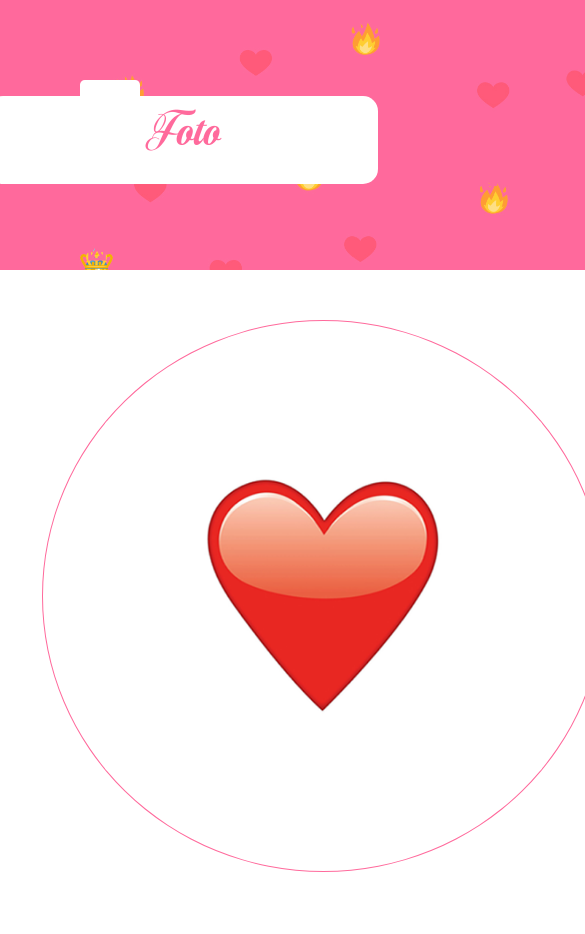
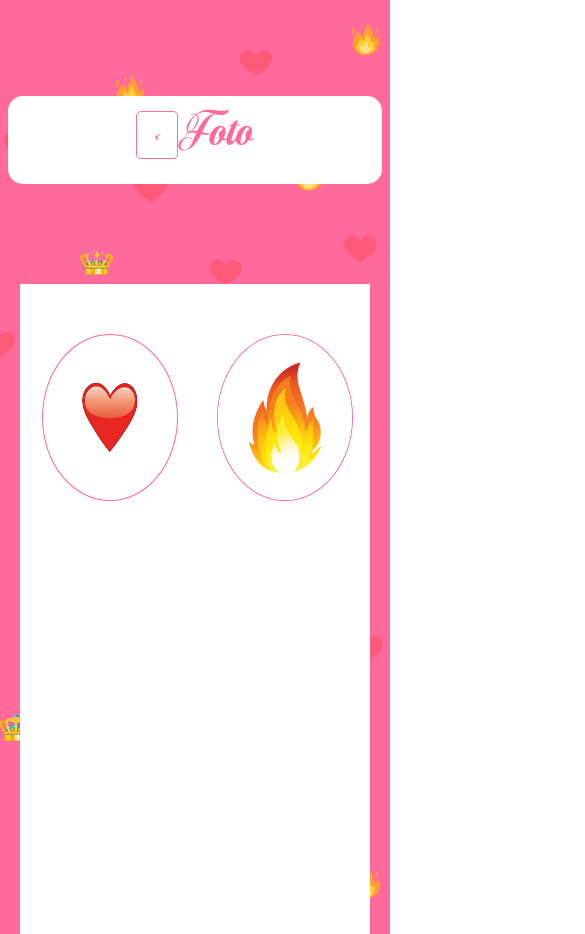
Before and after one commit to qyoubgamer/prinses-app, a plain HTML site: page foto.html in a window 390 px wide. Shown: the top 934 px of the page, 585 px wide, since content can reach past the window. Drawn offline with nearby package versions, Linux system fonts and the light colour scheme.

Commit message:
add website

```diff
--- a/foto.html
+++ b/foto.html
@@ -3,7 +3,10 @@
   <head>
     <meta charset="UTF-8" />
     <meta http-equiv="X-UA-Compatible" content="IE=edge" />
-    <meta name="viewport" content="width=device-width, initial-scale=1.0" />
+    <meta
+      name="viewport"
+      content="width=device-width,height=device-height,initial-scale=1.0"
+    />
     <link
       href="https://cdn.jsdelivr.net/npm/bootstrap@5.1.3/dist/css/bootstrap.min.css"
       rel="stylesheet"
@@ -17,26 +20,40 @@
   </head>
   <body>
     <div class="row justify-content-md-center">
-      <div id="aandacht" class="col col-md-2"><p>Foto</p></div>
-      <div class="d-flex justify-content-center">
+      <div id="aandacht" class="col col-md-2">
+        <p>
+          <a href="/index.html">
+            <button
+              id="button_back"
+              type="button"
+              class="btn btn-primary btn-lg"
+            >
+              <
+            </button></a
+          >Foto
+        </p>
+      </div>
+      <!-- <div class="d-flex justify-content-center">
         <div id="button_back" class="col">
           <a href="/index.html">
             <button type="button" class="btn btn-primary btn-lg"><</button></a
           >
         </div>
-      </div>
+      </div> -->
     </div>
 
     <div id="foto_container" class="container">
       <div id="foto_row" class="row row-cols-2">
-        <div id="foto_col" class="col" onclick="sendEmailHart()">
-          <a href="#"
-            ><img src="img/hart.png" alt="" onclick="sendEmailHart()"
-          /></a>
+        <div
+          id="foto_col"
+          class=".col-md-3 .ml-md-auto"
+          onclick="sendEmailHart()"
+        >
+          <a href="#"><img class="img-fluid" src="img/hart.png" alt="" /></a>
         </div>
-        <div id="foto_col" class="col">
+        <div id="foto_col" class=".col-md-3 .ml-md-auto">
           <a href="#" onclick="sendEmailVuur()"
-            ><img src="img/vuur.png" alt=""
+            ><img class="img-fluid" src="img/vuur.png" alt=""
           /></a>
         </div>
       </div>
--- a/style.css
+++ b/style.css
@@ -1,6 +1,51 @@
 @font-face {
   font-family: Starella;
   src: url(font/StarellaScriptPersonalUse-BZrB.ttf);
+}
+/* Smartphones (portrait and landscape) ----------- */
+@media only screen and (min-device-width: 320px) and (max-device-width: 480px) {
+  /* Styles */
+}
+
+/* Smartphones (landscape) ----------- */
+@media only screen and (min-width: 321px) {
+  /* Styles */
+}
+
+/* Smartphones (portrait) ----------- */
+@media only screen and (max-width: 320px) {
+  /* Styles */
+}
+
+/* iPads (portrait and landscape) ----------- */
+@media only screen and (min-device-width: 768px) and (max-device-width: 1024px) {
+  /* Styles */
+}
+
+/* iPads (landscape) ----------- */
+@media only screen and (min-device-width: 768px) and (max-device-width: 1024px) and (orientation: landscape) {
+  /* Styles */
+}
+
+/* iPads (portrait) ----------- */
+@media only screen and (min-device-width: 768px) and (max-device-width: 1024px) and (orientation: portrait) {
+  /* Styles */
+}
+
+/* Desktops and laptops ----------- */
+@media only screen and (min-width: 1224px) {
+  /* Styles */
+}
+
+/* Large screens ----------- */
+@media only screen and (min-width: 1824px) {
+  /* Styles */
+}
+
+/* iPhone 4 ----------- */
+@media only screen and (-webkit-min-device-pixel-ratio: 1.5),
+  only screen and (min-device-pixel-ratio: 1.5) {
+  /* Styles */
 }
 html {
   background: url(img/Prinsesje_achtergrond.jpg) no-repeat center center fixed;
@@ -14,6 +59,17 @@ html {
   padding: 0px;
   overflow-x: hidden;
 }
+html,
+body {
+  margin: 0;
+  border: 0;
+  width: 100%;
+}
+
+body {
+  padding: 0 20px;
+}
+
 body {
   background: url(img/Prinsesje_achtergrond.jpg) no-repeat center center fixed;
   -webkit-background-size: cover;
@@ -23,12 +79,12 @@ body {
 }
 
 .logo {
-  width: 300px;
-  height: 300px;
+  width: 200px;
+  height: 200px;
   position: absolute;
   left: 47%;
   top: 0;
-  margin-left: -150px;
+  margin-left: -200px;
 }
 
 #home_col img {
@@ -38,7 +94,7 @@ body {
 }
 
 #home_container {
-  margin-top: 500px;
+  margin-top: 400px;
   margin-bottom: 100px;
 }
 
@@ -50,7 +106,7 @@ body {
   color: #ff6a9c;
   margin-top: 2em;
   text-align: center;
-  position: absolute;
+  /* position: absolute; */
   border-radius: 15px;
   background-color: white;
   font-family: Starella;
@@ -59,7 +115,7 @@ body {
 
 #aandacht_container {
   background-color: white;
-  margin-top: 350px;
+  margin-top: 100px;
 }
 
 #aandacht_col {
@@ -89,7 +145,6 @@ body {
   border: #ff6a9c;
   font-family: Starella;
   font-size: xxx-large;
-  margin-top: 40px;
 }
 
 #buttons_nood button {
@@ -117,23 +172,22 @@ body {
   display: none;
 }
 
-#button_back button {
+#button_back {
   background-color: white;
   font-family: Starella;
   color: #ff6a9c;
-  border: #ff6a9c;
-  width: 60px;
-  height: 40px;
-  margin-top: 80px;
-  margin-left: 80px;
+  border: 1px solid #ff6a9c;
+  /* width: 60px;
+  height: 40px; */
+  /* margin-top: 80px;
+  margin-left: 80px; */
 }
 
 #foto_container {
-  margin-top: 150px;
+  margin-top: 100px;
   margin-bottom: 100px;
   background-color: white;
   height: 650px;
-  width: 1300px;
 }
 
 #foto_col {
@@ -146,14 +200,14 @@ body {
   width: 90%;
   height: 90%;
   margin-top: 50px;
-  margin-left: 30px;
+  margin-left: 10px;
 }
 
 /* calender */
 #container_datum {
   margin-top: 100px;
   background-color: white;
-  height: 600px;
+  height: 750px;
 }
 #col_datum {
   margin-right: 60px;
```
Also changed, not shown: aandacht.html (+12 -3 lines), date.html (+19 -4 lines), index.html (+4 -1 lines).
